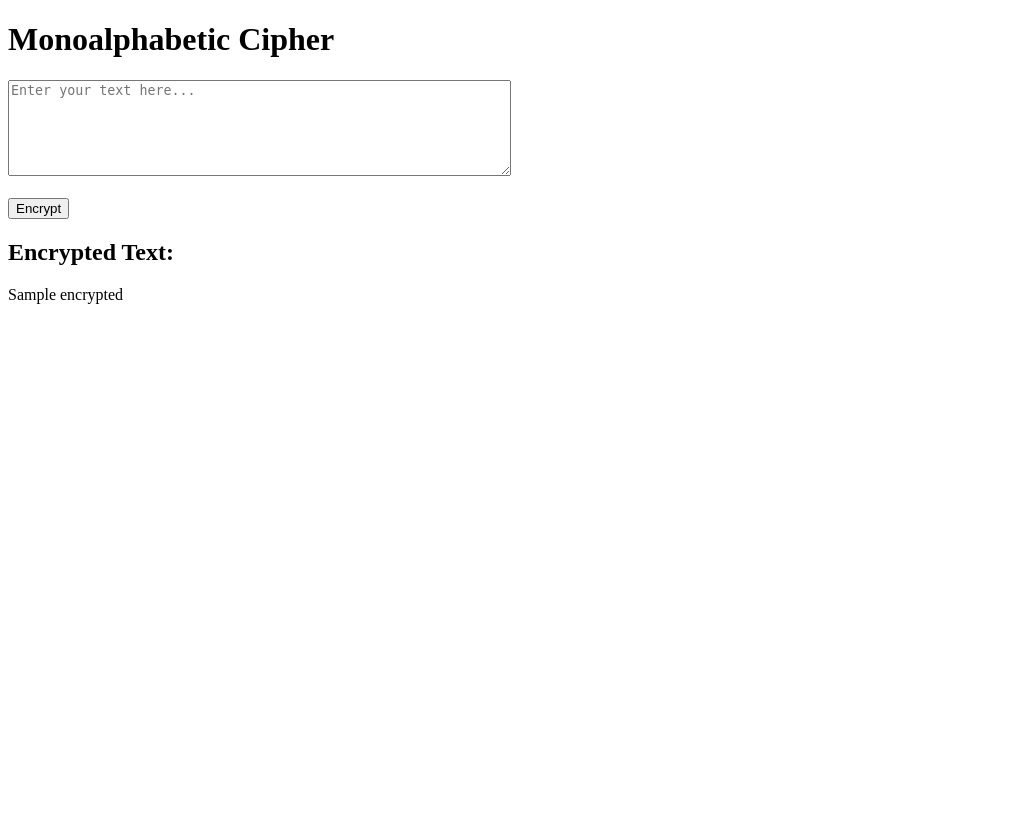
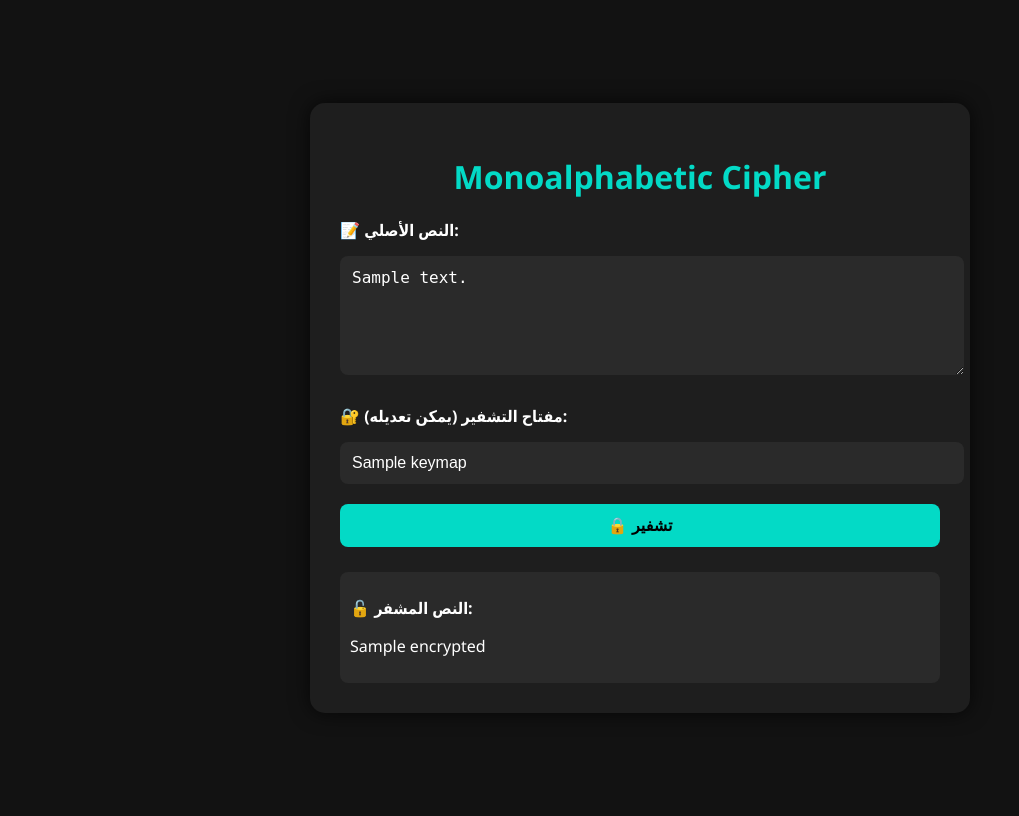
Before and after one commit to eng8890/-, a Flask app: template templates/index.html in a window 1280 px wide. Shown: the whole page, without its empty margins (0-1019 px from the left). Before the commit the page ends 304 px from the top, so only its background shows below. Run offline with Flask 2, Linux system fonts and the light colour scheme; the template is opened without the code that fills it: most values are stand-ins (such as "Sample title", 1, 10 or a date in 2020).

Commit message:
index.html

```diff
--- a/templates/index.html
+++ b/templates/index.html
@@ -3,17 +3,86 @@
 <head>
     <meta charset="UTF-8">
     <title>Monoalphabetic Cipher</title>
+    <style>
+        body {
+            background-color: #121212;
+            color: #ffffff;
+            font-family: 'Segoe UI', Tahoma, Geneva, Verdana, sans-serif;
+            display: flex;
+            justify-content: center;
+            align-items: center;
+            min-height: 100vh;
+        }
+        .container {
+            background-color: #1e1e1e;
+            padding: 30px;
+            border-radius: 15px;
+            box-shadow: 0 0 20px rgba(0,0,0,0.7);
+            width: 600px;
+        }
+        textarea, input, button {
+            width: 100%;
+            margin: 10px 0;
+            padding: 12px;
+            border: none;
+            border-radius: 8px;
+            font-size: 16px;
+        }
+        textarea {
+            resize: vertical;
+            background-color: #2a2a2a;
+            color: #ffffff;
+        }
+        input {
+            background-color: #2a2a2a;
+            color: #ffffff;
+        }
+        button {
+            background-color: #03dac6;
+            color: #000000;
+            font-weight: bold;
+            cursor: pointer;
+        }
+        button:hover {
+            background-color: #00bfa5;
+        }
+        h1 {
+            text-align: center;
+            color: #03dac6;
+        }
+        label {
+            font-weight: bold;
+            display: block;
+            margin-top: 15px;
+            margin-bottom: 5px;
+        }
+        .output {
+            background-color: #2a2a2a;
+            padding: 10px;
+            border-radius: 8px;
+            margin-top: 15px;
+        }
+    </style>
 </head>
 <body>
+    <div class="container">
         <h1>Monoalphabetic Cipher</h1>
         <form method="POST">
-        <textarea name="plaintext" rows="6" cols="60" placeholder="Enter your text here..."></textarea><br><br>
-        <button type="submit">Encrypt</button>
+            <label for="plaintext">📝 النص الأصلي:</label>
+            <textarea name="plaintext" rows="5" placeholder="اكتب النص هنا...">{{ plaintext }}</textarea>
+
+            <label for="keymap">🔐 مفتاح التشفير (يمكن تعديله):</label>
+            <input type="text" name="keymap" value="{{ keymap }}">
+
+            <button type="submit">🔒 تشفير</button>
         </form>
 
         {% if encrypted %}
-        <h2>Encrypted Text:</h2>
+            <div class="output">
+                <label>🔓 النص المشفر:</label>
                 <p>{{ encrypted }}</p>
+            </div>
         {% endif %}
+    </div>
 </body>
 </html>
```
Lines whose indentation alone changed are shown as unchanged.
